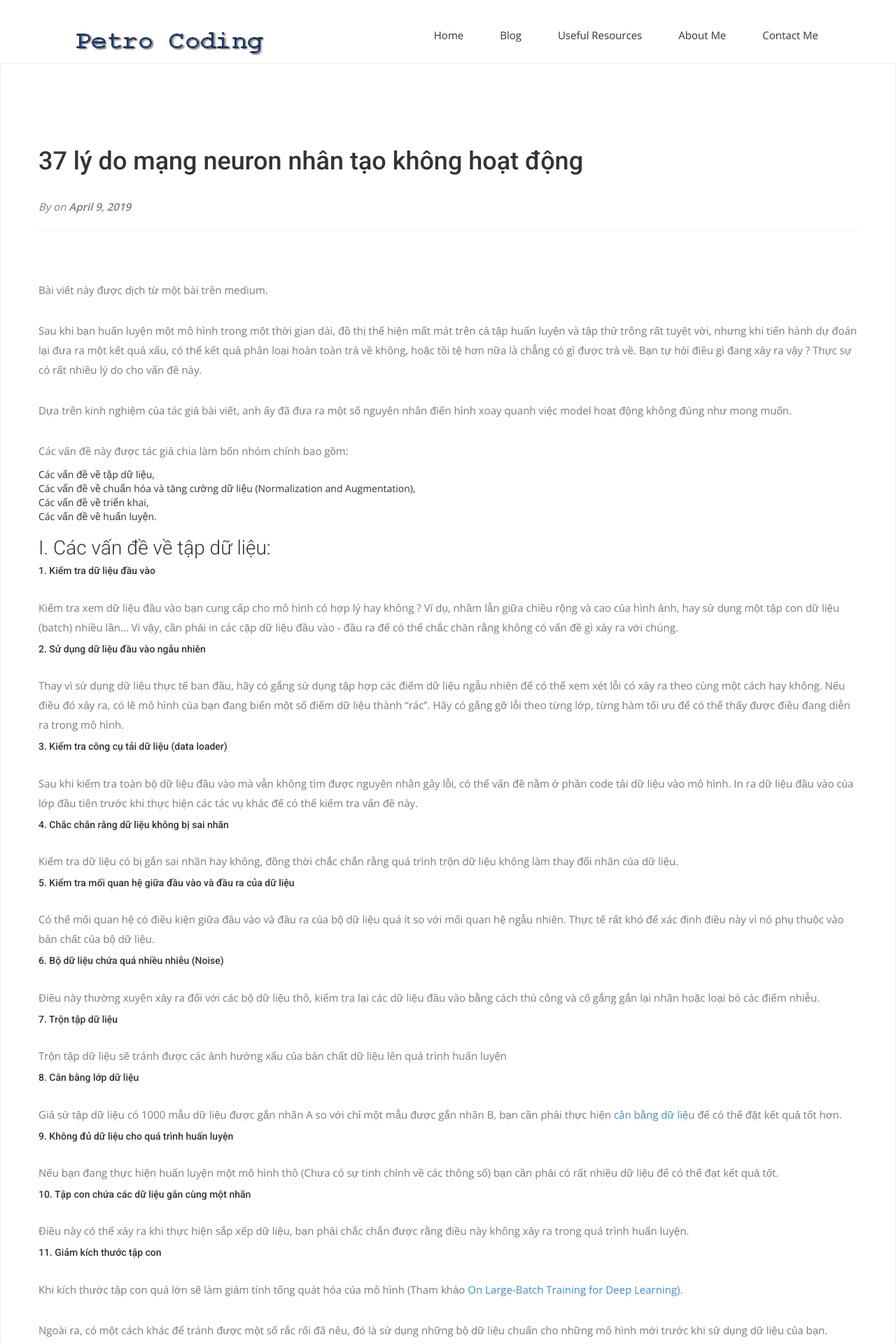
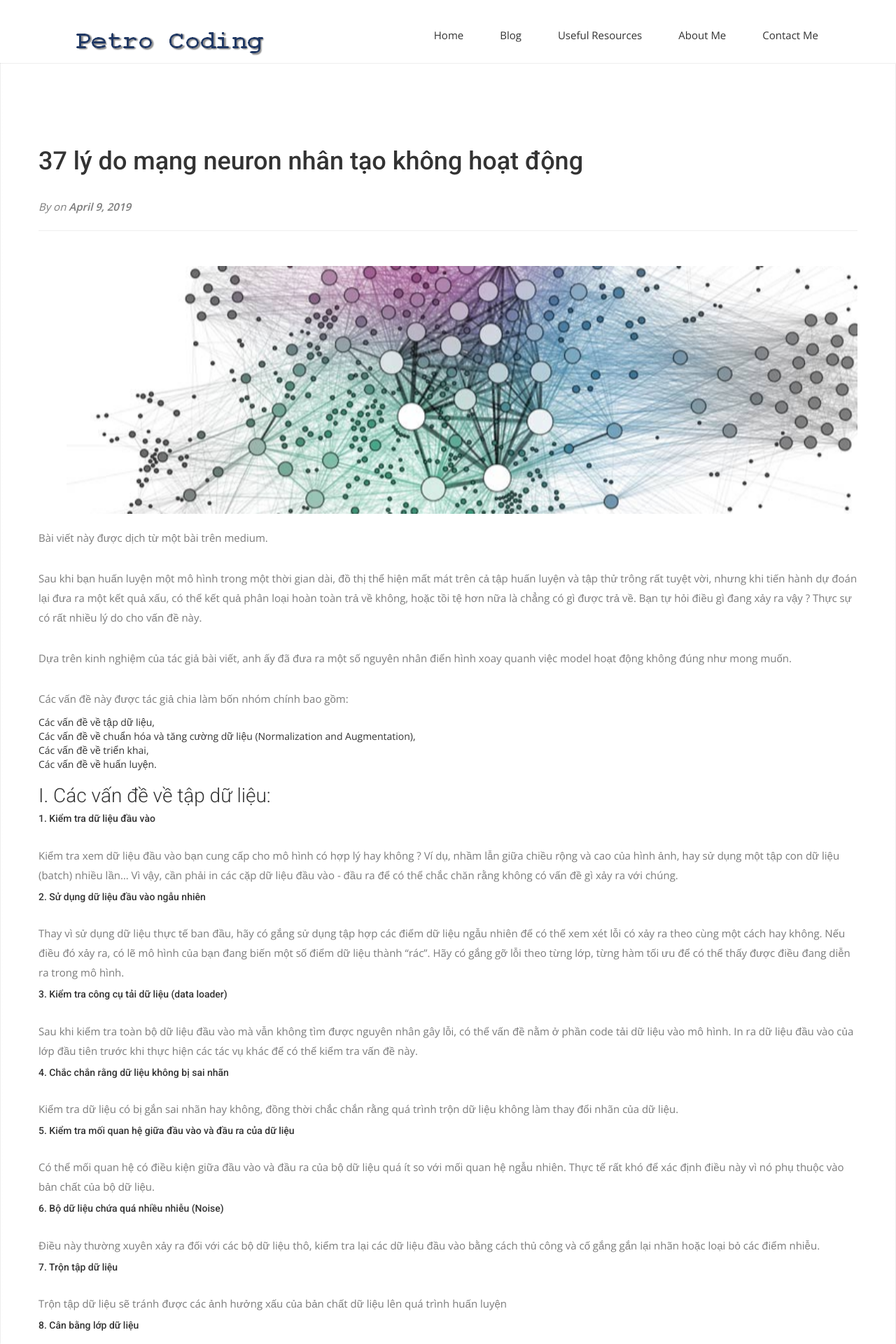
Before and after one commit to YanGBloG/superseded, a Jekyll site: the page built from _posts/2019-04-09-nn-stop-working.md, in a window 1280 px wide. Shown: the top 1920 px of the page at 70% size. Built offline with Jekyll 4.4.1, drawn with Linux system fonts in a browser that asks for light colours; nearby versions of some CDN libraries; some web fonts are replaced; library files that are not in the unit come from our copies.

Commit message:
Update 2019-04-09-nn-stop-working.md

```diff
--- a/_posts/2019-04-09-nn-stop-working.md
+++ b/_posts/2019-04-09-nn-stop-working.md
@@ -4,11 +4,11 @@ title: 37 lý do mạng neuron nhân tạo không hoạt động
 tags : [machine learning]
 ---
 
-<!-- <div class="block">
+<div class="block">
 	<center>
-		<img src="{{ site.baseurl }}/img/tutheader_spatial.png" alt="Img">
+		<img src="{{ site.baseurl }}/img/nnsheader.png" alt="Img">
 	</center>
-</div>  -->
+</div>
 
 Bài viết này được dịch từ một bài trên medium.
 
```
